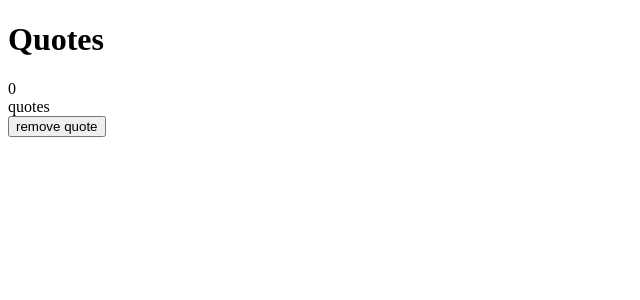
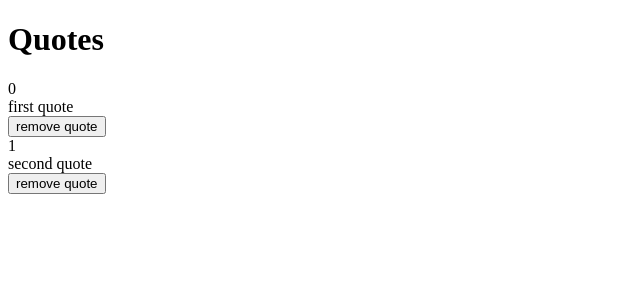
Before and after one commit to victorkitesh/Quotes, an Angular app in the folder quote/: page / in a window 1280 px wide. Shown: the top 300 px of the page, without its empty margins (0-640 px from the left). Built offline with nearby package versions, Linux system fonts and the light colour scheme.

Commit message:
added models with class quote

```diff
--- a/quote/src/app/components/quotes/quotes.component.html
+++ b/quote/src/app/components/quotes/quotes.component.html
@@ -1,7 +1,7 @@
 <div class="quotes">
-    <div class="quote">
-        <div class="id">0</div>
-        <div class="content">quotes</div>
+    <div class="quote" *ngFor="let quote of quotes; let i= index; ">
+        <div class="id">{{i}}</div>
+        <div class="content">{{quote.content}}</div>
         <button class="delete">remove quote</button>
     </div>
 </div>
--- a/quote/src/app/components/quotes/quotes.component.ts
+++ b/quote/src/app/components/quotes/quotes.component.ts
@@ -1,4 +1,5 @@
 import { Component, OnInit } from '@angular/core';
+import {quote} from './../../models/quote';
 
 @Component({
   selector: 'app-quotes',
@@ -7,9 +8,21 @@ import { Component, OnInit } from '@angular/core';
 })
 export class QuotesComponent implements OnInit {
 
+  quotes!:quote[]
+
   constructor() { }
 
   ngOnInit(): void {
+    this.quotes=[
+      {
+        content:'first quote',
+        completed: false
+      },
+      {
+        content:'second quote',
+        completed: true
+      },
+    ]
   }
 
 }
--- /dev/null
+++ b/quote/src/app/models/quote.ts
@@ -0,0 +1,4 @@
+export class quote {
+    content!:string;
+    completed!:boolean;
+}
```
